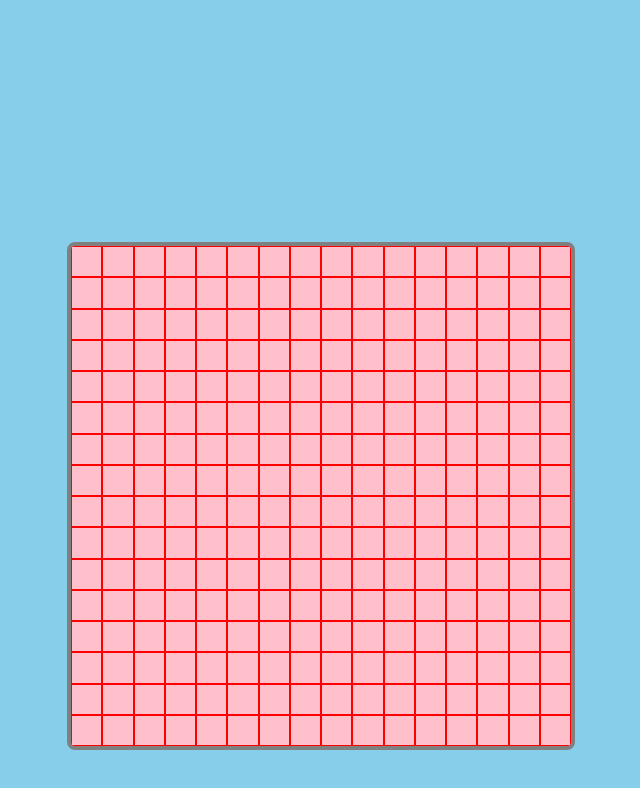
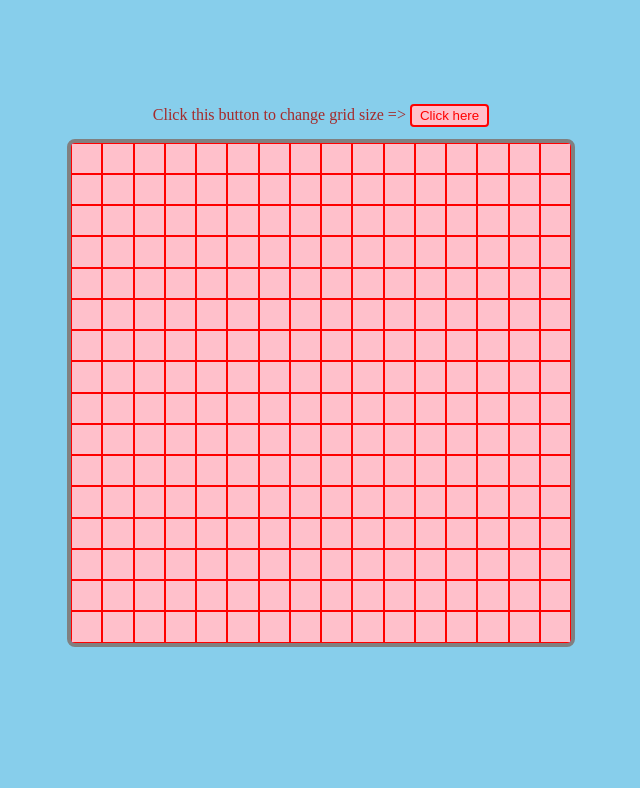
Before and after one commit to sanjeet2610/Etch-a-Sketch, a plain HTML site: page index.html in a window 1280 px wide. Shown: the whole page, without its empty margins (319-959 px from the left). Drawn offline with Linux system fonts and the light colour scheme.

Commit message:
Add and style button to change grid size

```diff
--- a/script.js
+++ b/script.js
@@ -1,8 +1,28 @@
+
+const header = document.createElement("div");
+const body = document.querySelector("body");
+header.style.marginBottom = "12px";
+body.appendChild(header);
+
+const span = document.createElement("span");
+span.textContent = "Click this button to change grid size =>";
+span.style.color = "brown";
+header.appendChild(span);
+span.style.marginRight = "4px";
+
+
+const button = document.createElement("button");
+button.textContent = "Click here";
+header.appendChild(button);
+
 
 const parent = document.createElement("div");
 parent.classList.add("parent");
-const body = document.querySelector("body");
+
 body.appendChild(parent);
+
+
+
 for (let i = 0; i < 256; i++) {
     const child = document.createElement("div");
     child.classList.add("child");
--- a/style.css
+++ b/style.css
@@ -4,11 +4,20 @@
     padding: 0;
 }
 
+button {
+    padding: 2px 8px;
+    border-radius: 4px;
+    border: 2px solid red;
+    background-color: pink;
+    color: red;
+}
+
 body {
     display: flex;
+    flex-direction: column;
     height: 100vh;
     justify-content: center;
-    align-items: flex-end;
+    align-items: center;
     background-color: skyblue
 }
 
```
